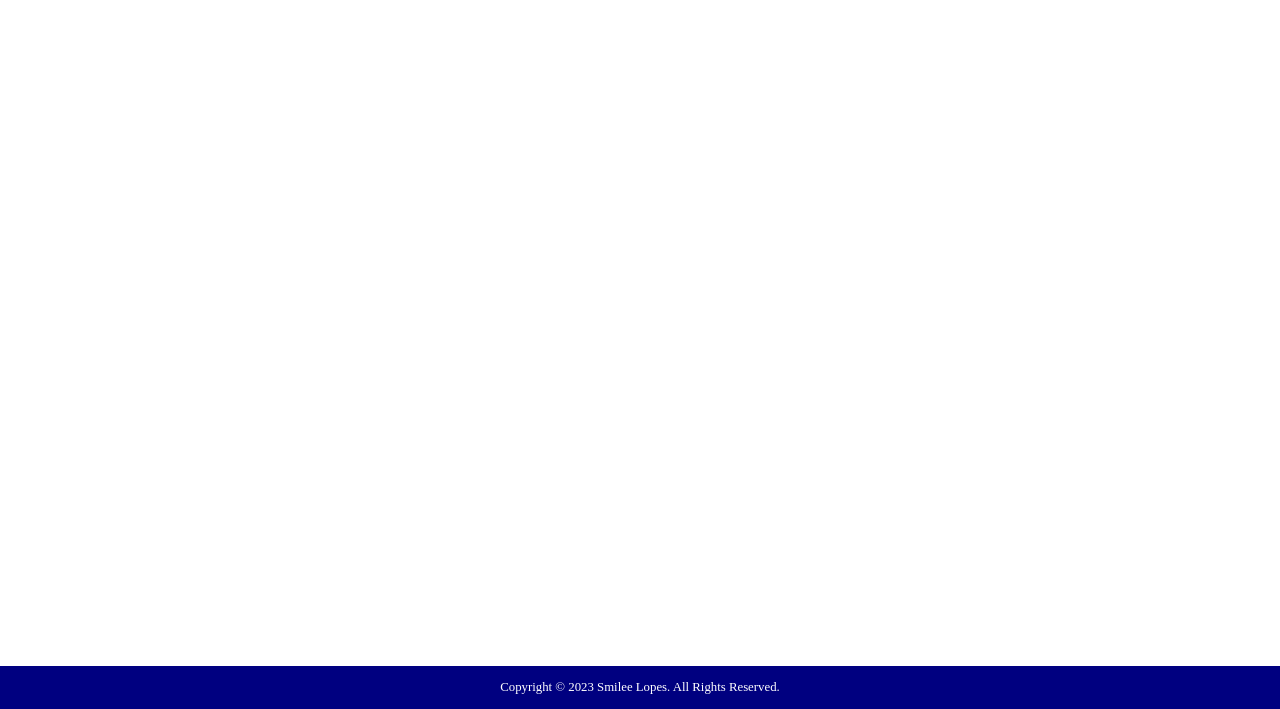
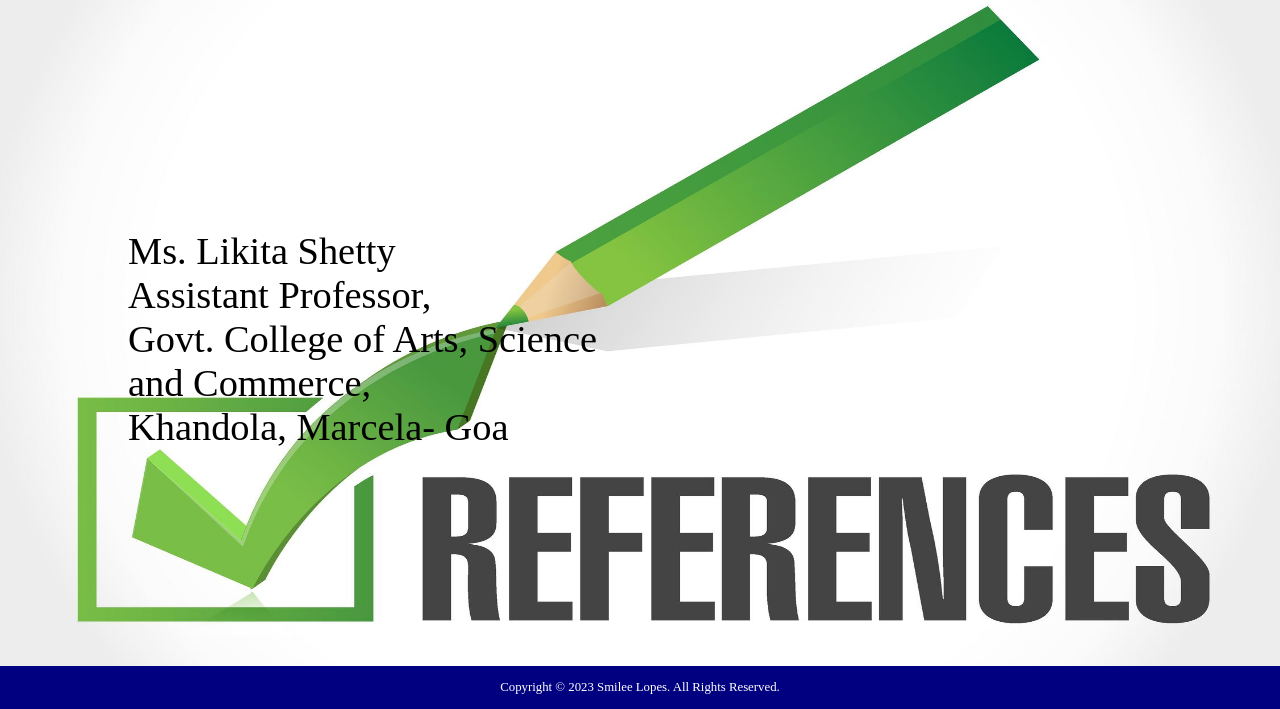
Before and after one commit to Smilee08/Smilee08.github.io, a plain HTML site: page Reference.html in a window 1280 px wide. Shown: the part 91-800 px from the top of the page. Drawn offline with Linux system fonts and the light colour scheme.

Commit message:
Roll No.:2268

```diff
--- a/Reference.html
+++ b/Reference.html
@@ -13,7 +13,23 @@
 
         <style>
 
+                body {
+                background-image: url('ref.jpg');
+                background-size: cover;
+                background-repeat: no-repeat;
+                background-attachment: fixed;
+                margin: 0%;
+                background-size: 100% 100%;
+                background-color: white;
 
+            }
+            .column{
+                margin: 10%;
+                margin-left: 10%;
+                margin-top: 25%;
+                margin-right: 50%;
+
+            }
         </style>
         <script>
 
@@ -50,8 +66,8 @@
             </div>
         </Header>
 
-        <div>
-            <p>Ms. Likita Shetty<br>
+        <div class="column">
+            <p style="font-size:3vw;">Ms. Likita Shetty<br>
                 Assistant Professor,<br>
                 Govt. College of Arts, Science and Commerce,<br>
                 Khandola, Marcela- Goa</p>
```
Also changed, not shown: ref.jpg (added).
